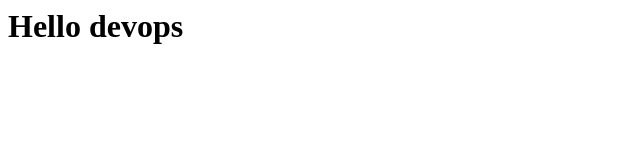
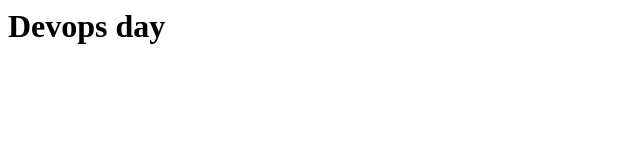
Before and after one commit to Julia1205/devops, a plain HTML site: page index.html in a window 1280 px wide. Shown: the whole page, without its empty margins (0-640 px from the left). Drawn offline with Linux system fonts and the light colour scheme.

Commit message:
feat: devops page title

```diff
--- a/index.html
+++ b/index.html
@@ -1 +1 @@
-<h1>Hello devops</h1>
+<h1>Devops day</h1>
```
